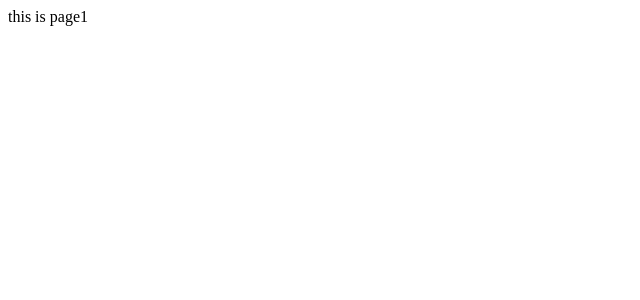
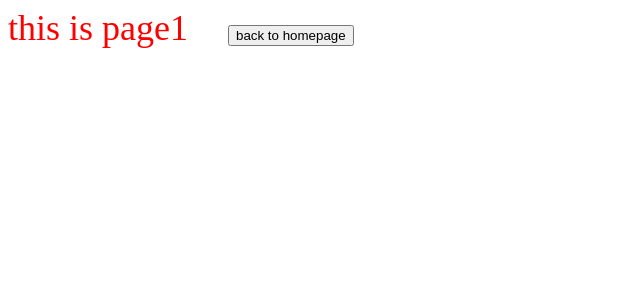
Before and after one commit to lixiang0125/react-from-0, a React app: page /page1 in a window 1280 px wide. Shown: the top 300 px of the page, without its empty margins (0-640 px from the left). Built offline with nearby package versions, Linux system fonts and the light colour scheme; the HTML template or start-up script is replaced by a standard one.

Commit message:
feat: tailwind

```diff
--- a/postcss.config.js
+++ b/postcss.config.js
@@ -1,7 +1,6 @@
 module.exports = {
   plugins: {
     tailwindcss: {
-      config: './tailwind.config.js',
     },
     'postcss-preset-env': {},
   },
--- a/src/abc.tsx
+++ /dev/null
@@ -1 +0,0 @@
-export const funcA = () => 123;
--- a/src/pages/homepage/index.tsx
+++ b/src/pages/homepage/index.tsx
@@ -8,7 +8,7 @@ const Homepage = () => {
   };
 
   return (
-    <div>
+    <div className="text-4xl">
       this is homepage
       <button type="button" onClick={handleClick}>ABC</button>
     </div>
--- /dev/null
+++ b/src/pages/page1/index.scss
@@ -0,0 +1,7 @@
+.text {
+  color: red;
+  @apply text-4xl;
+  .homepageButton {
+    margin-left: 40px;
+  }
+}
--- a/src/pages/page1/index.tsx
+++ b/src/pages/page1/index.tsx
@@ -1,5 +1,15 @@
 import React from 'react';
+import './index.scss';
+import { useHistory } from 'react-router-dom';
 
-const Page1 = () => (<div>this is page1</div>);
+const Page1 = () => {
+  const history = useHistory();
+  return (
+    <div className="text">
+      this is page1
+      <button className="homepageButton" type="button" onClick={() => history.push('/')}>back to homepage</button>
+    </div>
+  );
+};
 
 export default Page1;
--- a/tailwind.config.js
+++ b/tailwind.config.js
@@ -5,7 +5,11 @@ module.exports = {
   ],
   darkMode: false, // or 'media' or 'class'
   theme: {
-    extend: {},
+    extend: {
+      fontSize: {
+        sm: ['12px', '18px'],
+      },
+    },
   },
   variants: {
     extend: {},
--- a/webpack.dev.config.js
+++ b/webpack.dev.config.js
@@ -19,6 +19,16 @@ module.exports = {
       use: [
         'style-loader',
         'css-loader',
+        {
+          loader: 'postcss-loader',
+          options: {
+            postcssOptions: {
+              plugins: [
+                ['postcss-preset-env', 'tailwindcss'],
+              ],
+            },
+          },
+        },
       ],
     }, {
       test: /\.s[ac]ss$/i,
```
Also changed, not shown: src/app.tsx (+1 -9 lines).
